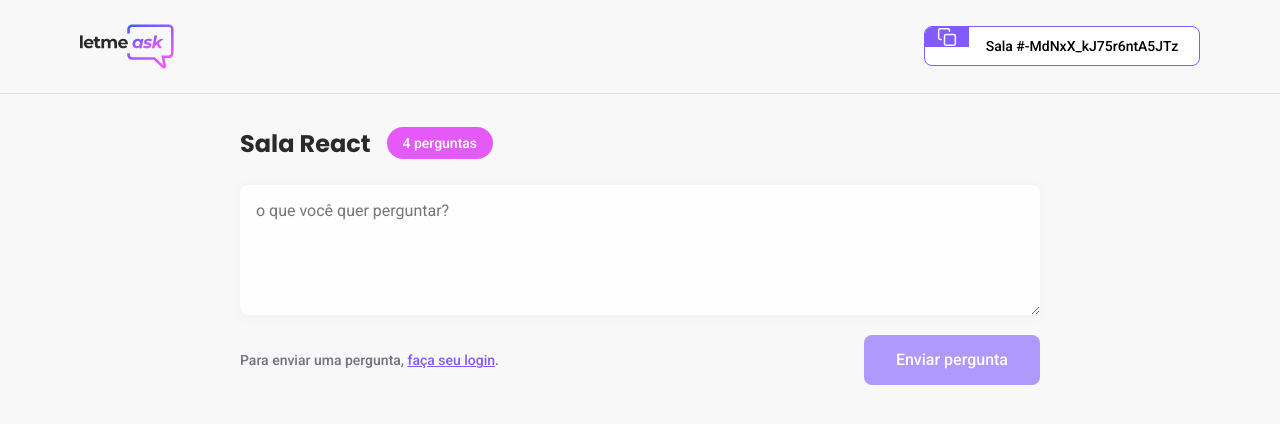
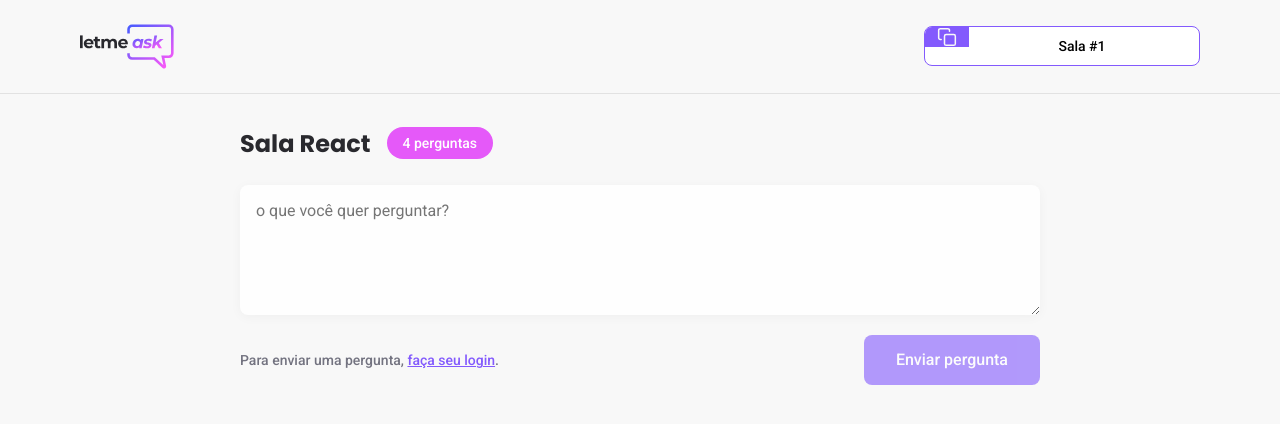
Before and after one commit to ChristanDaniel/clone_letmeask, a React (Create React App) app: page /rooms/1 in a window 1280 px wide. Shown: the top 424 px of the page. Built offline with nearby package versions, Linux system fonts and the light colour scheme; no server answers.

Commit message:
parte funcional do RoomCode finalizado

```diff
--- a/src/components/RoomCode.tsx
+++ b/src/components/RoomCode.tsx
@@ -2,13 +2,21 @@
 
 import '../styles/room-code.scss';
 
-export function RoomCode() {
+type RoomCodeProps = {
+    code: string;
+}
+
+export function RoomCode(props: RoomCodeProps) {
+    function copyRoomCodeToClipboard() {
+        navigator.clipboard.writeText(props.code)
+    }
+
     return (
-        <button className="room-code">
+        <button className="room-code" onClick={copyRoomCodeToClipboard}>
             <div>
                 <img src={copyImg} alt="Copy room code" />
             </div>
-            <span>Sala #-MdNxX_kJ75r6ntA5JTz</span>
+            <span>Sala #{props.code}</span>
         </button>
     )
 }
--- a/src/pages/Room.tsx
+++ b/src/pages/Room.tsx
@@ -1,16 +1,23 @@
+import { useParams } from 'react-router-dom';
 import logoImg from '../assets/images/logo.svg';
 import { Button } from '../components/Button';
 import { RoomCode } from '../components/RoomCode';
 
 import '../styles/room.scss';
 
+type RoomParams = {
+    id: string;
+}
+
 export function Room() {
+    const params = useParams<RoomParams>();
+
     return (
         <div id="page-room">
             <header>
                 <div className="content">
                     <img src={logoImg} alt="Leatmeask" />
-                    <RoomCode />
+                    <RoomCode code={params.id}/>
                 </div>
             </header>
 
```
